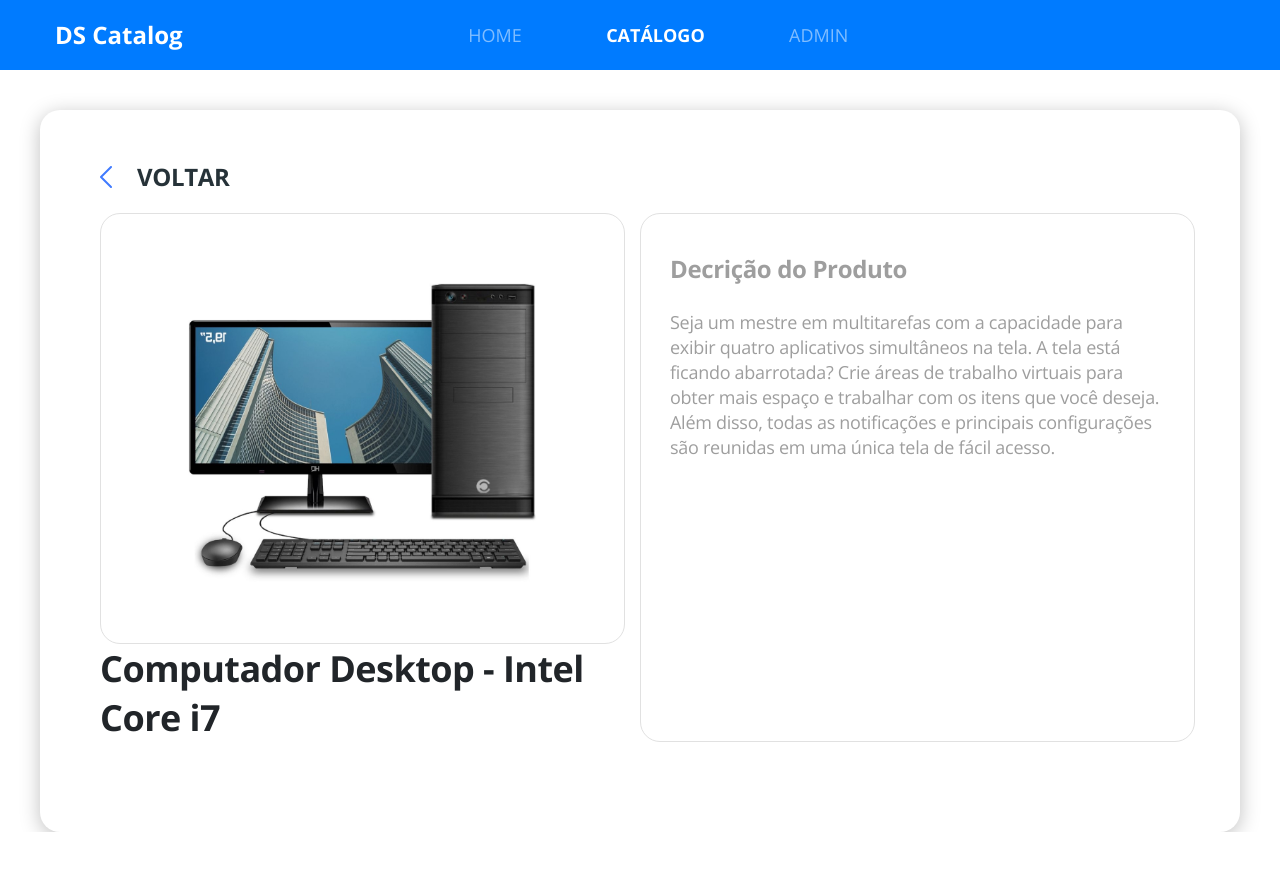
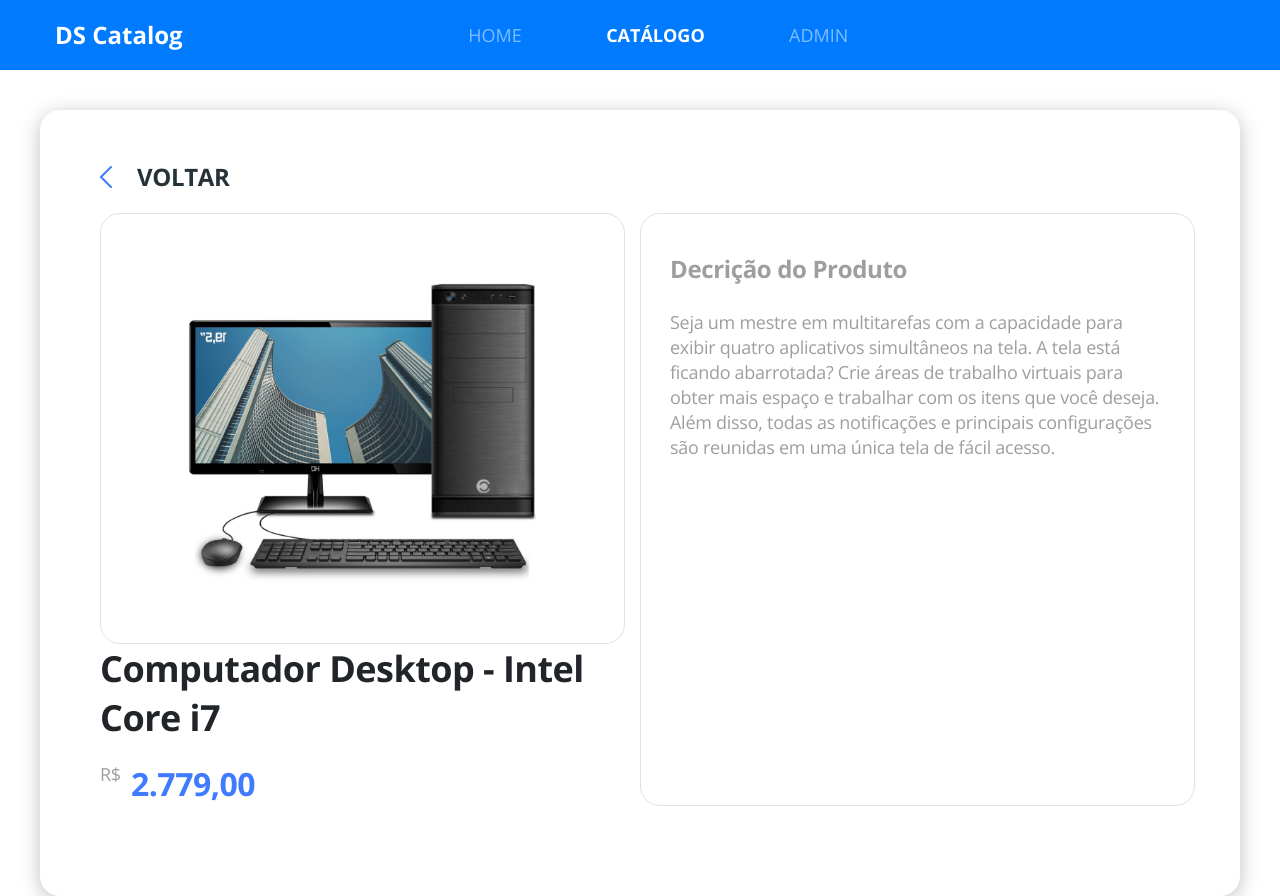
Before and after one commit to pcoliveira90/dscatalog, a React (Create React App) app in the folder front-web/: page /products/1 in a window 1280 px wide. Before the commit the page ends 832 px from the top, so only its background shows below. Built offline with nearby package versions, Linux system fonts and the light colour scheme.

Commit message:
ProductPrice initial

```diff
--- /dev/null
+++ b/front-web/src/core/components/ProductPrice/index.tsx
@@ -0,0 +1,16 @@
+import React from 'react';
+import './styles.scss';
+
+type Props ={
+    price:string;
+}
+const ProductPrice = ({price}:Props) =>{
+    return(
+        <div className="product-price-container">
+            <span className="product-currency">R$</span>
+            <h3 className="product-price">{price}</h3>
+        </div>
+    )
+}
+
+export default ProductPrice;
--- /dev/null
+++ b/front-web/src/core/components/ProductPrice/styles.scss
@@ -0,0 +1,19 @@
+.product-price-container{
+    margin-top: 20px;
+    display: flex;
+}
+
+.product-currency{
+    font-size: 18px;
+    line-height: 25px;
+    letter-spacing: -0.015em;
+    color: #9E9E9E;
+}
+
+.product-price{
+    font-size: 32px;
+    line-height: 44px;
+    letter-spacing: -0.015em;
+    color: #407BFF;
+    margin-left: 10px;
+}
--- a/front-web/src/pages/Catalog/components/ProductCard/index.tsx
+++ b/front-web/src/pages/Catalog/components/ProductCard/index.tsx
@@ -1,6 +1,7 @@
 import React from 'react';
 import './styles.scss';
 import {ReactComponent as ProductImage} from '../../../../core/assets/images/product.svg'
+import ProductPrice from '../../../../core/components/ProductPrice';
 
 const ProductCard = () =>{
     return(
@@ -10,10 +11,7 @@
                 <h6 className="product-name">
                     Computador Desktop - Intel Core i7
                 </h6>
-                <div className="product-price-container">
-                    <span className="product-currency">R$</span>
-                    <h3 className="product-price">2.779,00</h3>
-                </div>
+                <ProductPrice price="2.779,00"/>
             </div>
         </div>
     )
--- a/front-web/src/pages/Catalog/components/ProductCard/styles.scss
+++ b/front-web/src/pages/Catalog/components/ProductCard/styles.scss
@@ -15,23 +15,3 @@
     line-height: 25px;
     letter-spacing: -0.015em;
 }
-
-.product-price-container{
-    margin-top: 20px;
-    display: flex;
-}
-
-.product-currency{
-    font-size: 18px;
-    line-height: 25px;
-    letter-spacing: -0.015em;
-    color: #9E9E9E;
-}
-
-.product-price{
-    font-size: 32px;
-    line-height: 44px;
-    letter-spacing: -0.015em;
-    color: #407BFF;
-    margin-left: 10px;
-}
--- a/front-web/src/pages/Catalog/components/ProductDetails/index.tsx
+++ b/front-web/src/pages/Catalog/components/ProductDetails/index.tsx
@@ -3,6 +3,7 @@
 import './styles.scss';
 import {ReactComponent as ArrowIcon} from '../../../../core/assets/images/arrow.svg';
 import {ReactComponent as ProductImage} from '../../../../core/assets/images/product.svg';
+import ProductPrice from '../../../../core/components/ProductPrice';
 
 type ParamsType={
     productId :string;
@@ -26,6 +27,7 @@
                         <h1 className="product-details-name">
                             Computador Desktop - Intel Core i7
                         </h1>
+                        <ProductPrice  price="2.779,00"/>
                     </div>
                     <div className="col-6 product-details-card">
                         <h1 className="product-description-title">
```
Also changed, not shown: 1 other file (tests, documents, lock files or other folders).
